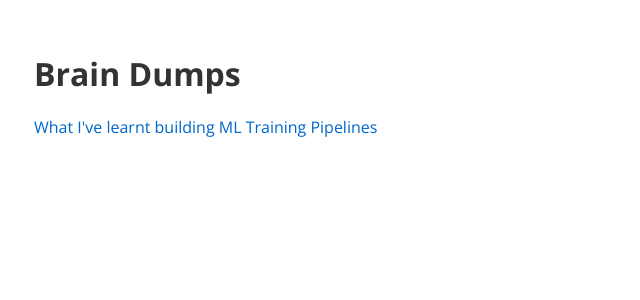
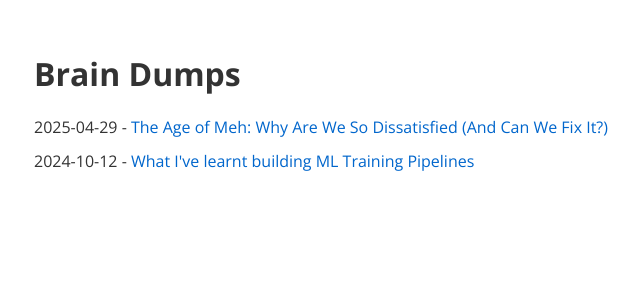
Before and after one commit to nishantkumar1292/nishantkumar1292.github.io, a Jekyll site: the page built from index.html, in a window 1280 px wide. Shown: the top 300 px of the page, without its empty margins (206-846 px from the left). Built offline with Jekyll 4.4.1, drawn with Linux system fonts in a browser that asks for light colours; part of the change alters nothing that is shown.

Commit message:
new blog post

```diff
--- /dev/null
+++ b/blog/perpetual-meh.md
@@ -0,0 +1,98 @@
+---
+title: "The Age of Meh: Why Are We So Dissatisfied (And Can We Fix It?)"
+layout: default
+date: 2025-04-29
+permalink: /blog/perpetual-meh/
+---
+
+## The Age of Meh: Why Are We So Dissatisfied (And Can We Fix It?)
+
+Do you feel it too? That persistent, low-grade hum of dissatisfaction seems to be everywhere lately. Talk to friends, scroll through social media, catch the news – it often feels like collective morale is running on something empty. This something manifests as widespread exhaustion, a lack of enthusiasm or optimism, or just a feeling that people are navigating tough times without much energy or hope.
+
+Perhaps this observation is skewed because I have friends who seem utterly disappointed with their lives, and I've lent them an ear (friends, just kidding... mostly! 😜). Honestly, most of the time, I'm very optimistic – so much so that my optimism sometimes sparks arguments (and maybe even a friendly fight or two). So, this post might seem out of character. But the feeling has been a common theme in recent conversations, and I felt compelled to explore it.
+
+Firstly, most of India is unhappy, so at least my conversations do not seem like an outlier. The image below shows how happy (the happiness index) is India compared to other countries.
+
+<p align="center">
+    <img src="https://pbs.twimg.com/media/GJHyJAHXEAEuTNy?format=jpg&name=large" alt="Image" style="width:60%;" /><br>
+    Image source: <a href="https://x.com/DocRGM/status/1770462368629428372">X post</a>
+</p>
+
+
+Where is this discontent coming from? Conversations often circle back to a few key areas:
+
+1.  **Jobs:** What an era to be employed! Many friends, after a decade in their industries, still feel their jobs are unfulfilling or underpaid. There's a constant pressure to do more, own more, benchmarked against those perceived as having "made it" – whether that's hitting a certain salary (X, where X is infinitely adjustable to whatever induces the max amount of sadness), landing a co-founder title, or achieving the nomadic traveler lifestyle that pessimists equate with fulfillment.
+
+2.  **Relationships:** This is often the age when companionship becomes a stronger focus. Yet, dissatisfaction seems common regardless of status. The unmarried cry about the lack of a partner, while married individuals feel burdened by their situation. Relationships are inherently complicated, of course.
+
+3.  **Society:** The broader world often feels chaotic – tariffs, trade wars, and global conflicts add to the background noise. The future feels uncertain (AI job displacement is a common fear), and even daily life can feel draining. It seems harder to find a listening ear, and when you do, you might encounter a wave of pessimism. This isn't necessarily anyone's fault, but rather a reflection of the times.
+
+Maybe this is the age of being dissatisfied, but we're far worse off than other countries.
+
+<p align="center">
+    <img src="https://www.economist.com/cdn-cgi/image/width=834,quality=80,format=auto/sites/default/files/20190413_WOC710.png" alt="Image" style="width:90%;" /><br>
+    Image source: <a href="https://www.economist.com/graphic-detail/2019/04/12/do-people-become-happier-after-40">The Economist</a>
+</p>
+
+
+This raises a bigger question: Are we living in an age of perpetual 'meh', or is it affecting certain groups more than others? How did we arrive here? More importantly, can we genuinely feel *better*, or are we destined for a constant chase? Does society inherently reward this relentless pursuit? I recall happier childhood days and fun times with the same college friends. Same people, different prevailing emotions now. What changed?
+
+### Unpacking the Roots: A Root Cause Analysis (RCA)
+
+RCA! Such an analyst thing to do 😂. But anyway, let's try to diagnose this. While the feeling manifests differently for everyone, the root causes often fall into these categories:
+
+* **The Never-Ending Pressure Cooker:** The drive to *do* more, *be* more, and *acquire* more feels relentless. It seems many are still "figuring things out" even after years in the workforce. People talk about breaking free from conventional paths, but few manage it. Career ladders feel steeper, living costs (especially housing) are astronomical, and "hustle culture" breeds guilt for resting. So what's the solution? Become a farmer. I've seen my friends have fantasies of escaping to a farm, growing vegetables, and living "peacefully" emerge – note the emphasis on "peaceful". I can bet there is nothing peaceful about living in a village as a farmer. Max 1 night, and the next morning they would open Swiggy Instamart to get the toothpaste in 10 mins. Sadly for them, even the nearest shop is 5kms away. So I tell those friends to keep dreaming. But back to the point of never-ending pursuit - It can feel like a [hamster wheel](https://en.wikipedia.org/wiki/Hamster_wheel): run faster, get nowhere. This isn't necessarily a critique of hard work; hard work pushes boundaries. Most things around us are a result of relentless hard work, and doing that requires effort. But it's crucial to pursue goals that bring personal joy, not just copy a life where the destination looks appealing, but the journey is soul-crushing.
+
+* **Life Scripts for a Toss:** The traditional roadmap – school, college, stable career, marriage, house, retirement – feels outdated or unattainable for many. We might sketch out a life path early on, often influenced by societal and family expectations. But as we age and gain experience, that script often remains perpetually in "edit mode," never quite finalized or followed. We start asking, "What *now*?" We see the cracks in the conventional narrative and desire alternatives – less linear careers, different relationship models. This deviation can leave people feeling lost or like they're failing by not meeting outdated expectations.
+
+* **The Social Media Comparison Trap:** We're constantly exposed to curated highlight reels: promotions, perfect weddings, exotic trips, flawless lives. This fuels FOMO and makes our reality feel inadequate. While many intellectually understand this and might deny being affected, the subconscious impact is real. [Studies consistently link heavy social media use to increased anxiety and depression](https://www.ncbi.nlm.nih.gov/pmc/articles/PMC10129173/). We compare our messy behind-the-scenes to others' polished public fronts – an inherently unfair comparison.
+
+* **Information Overload & Anxiety:** We have unprecedented access to information. News travels instantly – a development in the US reaches India in seconds; a tech breakthrough is global news immediately, and by the next morning, there will already be people selling courses teaching that tech. We're hyper-aware of global problems: political instability, economic downturns, climate change, and social injustices. While awareness is valuable, the constant bombardment of news, often negative, without a clear sense of action (What can I do?), can induce significant anxiety and helplessness.
+
+* **Connected, Yet Lonely:** Paradoxically, hyper-connectivity coincides with widespread feelings of isolation. Traditional family/community bonds have weakened, spontaneous local interactions are rarer, and much connection is screen-mediated. When was the last time you had a chat *just for the sake of it*? In a hustle-focused world, unpurposed conversation can feel like wasted time (even if you have a friend on the other side), leading some to default to scrolling Instagram or watching YouTube clips instead of seeking genuine connection.
+
+### Was It Always This Way? Historical Perspective on Discontent
+
+Romanticizing the past is easy, but historically, survival was the primary struggle for most: famine, disease, conflict, and lack of rights. Wait! Not that past!! Let's look at the 90s. *The graph below shows rising despair since the 90s*, it seems modern forms of dissatisfaction have intensified, even if historical hardships were different. Perhaps dissatisfaction existed then, too, overshadowed by a lack of modern triggers discussed above.
+
+<p align="center">
+    <img src="https://substackcdn.com/image/fetch/w_1456,c_limit,f_webp,q_auto:good,fl_progressive:steep/https%3A%2F%2Fsubstack-post-media.s3.amazonaws.com%2Fpublic%2Fimages%2Fd430e933-2286-4c0e-a36a-5d0861fbe492_940x710.png" alt="Image" style="width:90%;" /><br>
+    Image source: <a href="https://medium.com/@alysion42/global-youth-in-despair-736aa4a2041a">Medium Post</a>
+</p>
+
+Can religion help? Maybe. But I found this Buddhist story insightful:
+> *A Human says, "I want happiness". Buddha says, Remove 'I', that's ego. Remove "want", that's desire. And then you're left with happiness.*
+
+Naval Ravikant offers a modern formula: Happiness = Reality - Expectations. He quoted this in [Joe Rogan's episode](https://www.youtube.com/watch?v=3qHkcs3kG44), and maybe the original quote is not attributed to him. Perhaps lowering expectations, being present, and enjoying the moment is key. Easier said than done, naturally. Historically, perhaps limited information and fewer perceived options naturally constrained expectations, forcing an appreciation for what one had. Today, increased *visibility* and *articulation* of dissatisfaction, amplified by global communication and a culture of sharing, make these feelings more prominent.
+
+### Hacking Happiness: Can We Engineer a Way Forward?
+
+Okay, channeling my inner engineer: Can we "jugaad" our way to happiness? Find some hacks, even temporary ones? Perhaps. If dissatisfaction stems from the reality-desire gap, maybe the answer isn't just chasing *more*, but changing the game, primarily by reprogramming our expectations. Here are some thoughts, from systemic shifts to personal tweaks:
+
+* **Beyond GDP: Prioritizing Well-being?** Some propose measuring national success by citizen happiness (like Bhutan's GNH) instead of just GDP, focusing policies on mental health, community, environment, and leisure. *My Take:* I strongly disagree with implementing this uncritically, especially in contexts like India. It risks fostering weakness rather than resilience. True, lasting happiness often comes not from ease, but from meaning, purpose, and overcoming challenges – the satisfaction of knowing you pushed yourself, even through difficulty.
+
+<p align="center">
+    <img src="https://i.redd.it/52uj0m3cw3ue1.jpeg" alt="Image" style="width:40%;" /><br>
+    Image source: <a href="https://www.reddit.com/r/motivation/comments/1jwdz8j/interesting_quote/">Reddit</a>
+</p>
+
+* **Rethinking Work?** Ideas like four-day weeks or UBI are often floated. *My Take:* Again, I see these as potential BS – temporary band-aids addressing symptoms, not the root cause, which often relates to finding meaning. As Naval Ravikant might put it, these are "No solutions to No problems." Investing in people to pursue meaningful work and education, perhaps through models inspired by venture capital (focused on potential and growth), seems more promising than blanket handouts like UBI. I can write a separate blog post on this.
+
+* **Digital Boundaries & Tech Responsibility:** Managing our relationship with technology requires conscious effort, especially with platforms designed to maximize engagement, often leading to regret. Individual solutions like the [minimalist phone](https://www.minimalistphone.com/) exist. However, tech companies bear significant responsibility. Currently, many platforms optimize algorithms (often ML-driven) purely for metrics like screen time, clicks, or views, leading to attention-hijacking features over genuine value. What if they shifted focus? ML models should be optimized for value *after* use. This requires algorithmic transparency – a fundamental shift from attention extraction to user value. [Zerodha's philosophy](https://zerodha.com/about/philosophy/) offers an interesting example in this direction.
+
+* **Revitalizing Local Communities:** Addressing loneliness requires real-world connections. Yes, it's that simple. But again, easier said than done. Community centers, libraries, skill-sharing networks, co-housing projects, or simply making time for face-to-face interaction strengthen social bonds. Obviously, from a pure business viability of, some models (e.g., public libraries) don't make sense, and this is where the government has to step in. Nirmala Tai will then have some answers to why she needs more taxation.
+
+<p align="center">
+    <img src="https://i.redd.it/evshnk5ivued1.jpeg" alt="Image" style="width:50%;" /><br>
+    Image source: <a href="https://www.reddit.com/r/IndianStreetBets/comments/1ecmpgg/i_drank_water_coz_i_was_hungrynirmala_tai_logic/">Reddit</a>
+</p>
+
+* **Less Owning, More Being (and Learning):** Fleeting happiness can be bought – the thrill of a new gadget fades quickly. Lasting fulfillment often comes from experiences, learning, creativity, and contributing to something larger than oneself, rather than accumulating possessions. This ties into education. Schools should encourage curiosity and big dreams, not stifle them. Evolving beyond standardized tests to prioritize critical thinking, emotional intelligence, adaptability, and navigating uncertainty equips individuals for a complex world far better than rote learning alone.
+
+### What Now? Experimenting Our Way Forward
+
+There's no magic bullet. Dissatisfaction is a complex knot of personal feelings, economic realities, tech usage, and societal structures. Perhaps eliminating it is unrealistic; learning to navigate it better might be the key.
+
+Maybe the most radical act is consciously questioning the status quo: our definitions of success, work structures, tech relationships, and what constitutes a fulfilling life. Instead of waiting for external definitions, let's take charge and reflect. We can experiment in our own lives, dare to live a little differently, and focus on genuine meaning over external validation or material wealth. Perhaps this collective 'meh' isn't just a symptom, but a catalyst – a wake-up call to build something more meaningful.
+
+*(Much of this might sound familiar, like a broken record. And you might have read interesting versions of the same ideas elsewhere. But I felt the need to write it down, if only to get it out of my head. Apologies!!)*
--- a/blog/what-ive-learnt-building-ml-training-pipelines.md
+++ b/blog/what-ive-learnt-building-ml-training-pipelines.md
@@ -1,6 +1,7 @@
 ---
 layout: default
 title: "What I've learnt building ML Training Pipelines"
+date: 2024-10-12
 ---
 
 # What I've learnt building ML Training Pipelines
--- a/index.html
+++ b/index.html
@@ -6,6 +6,8 @@ title: Brain Dumps
 <ul>
     {% assign pages = site.pages | where_exp: "p", "p.path contains 'blog/'" %}
     {% for post in pages %}
-      <li><a href="{{ post.url }}">{{ post.title }}</a></li>
+      <li>
+        <span>{{ post.date | date: "%Y-%m-%d" }}</span> - <a href="{{ post.url }}">{{ post.title }}</a>
+      </li>
     {% endfor %}
 </ul>
```
